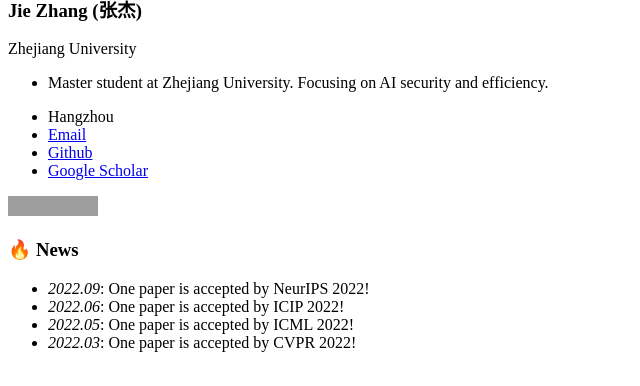
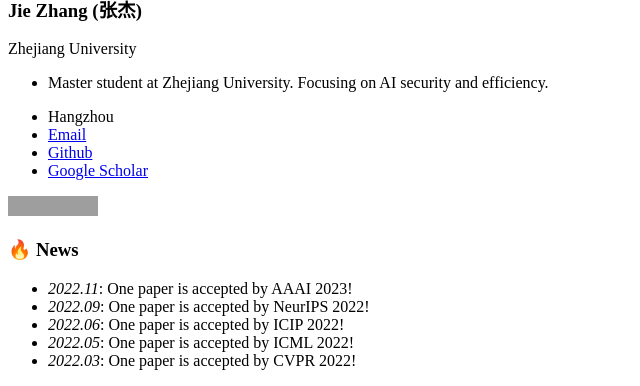
Before and after one commit to zj-jayzhang/zj-jayzhang.github.io, a Jekyll site: the page built from _pages/includes/news.md, in a window 1280 px wide, cut to the strip 548-934 px from the top of the page. Shown: the whole strip, without its empty margins (0-640 px from the left). Built offline with Jekyll 4.4.1, drawn with Linux system fonts in a browser that asks for light colours; our own code applies the rules of GitHub Pages for plain Markdown files; grey boxes are pictures that could not be loaded.

Commit message:
Update news.md

```diff
--- a/_pages/includes/news.md
+++ b/_pages/includes/news.md
@@ -1,4 +1,5 @@
 # 🔥 News
+- *2022.11*: One paper is accepted by AAAI 2023!
 - *2022.09*: One paper is accepted by NeurIPS 2022!
 - *2022.06*: One paper is accepted by ICIP 2022!
 - *2022.05*: One paper is accepted by ICML 2022!
```
